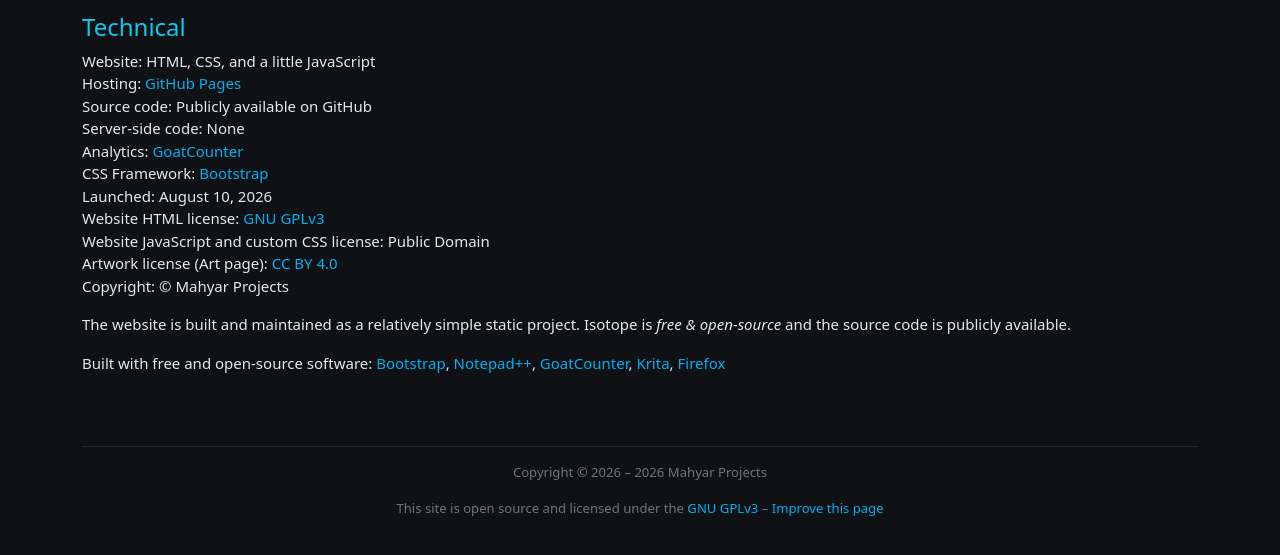
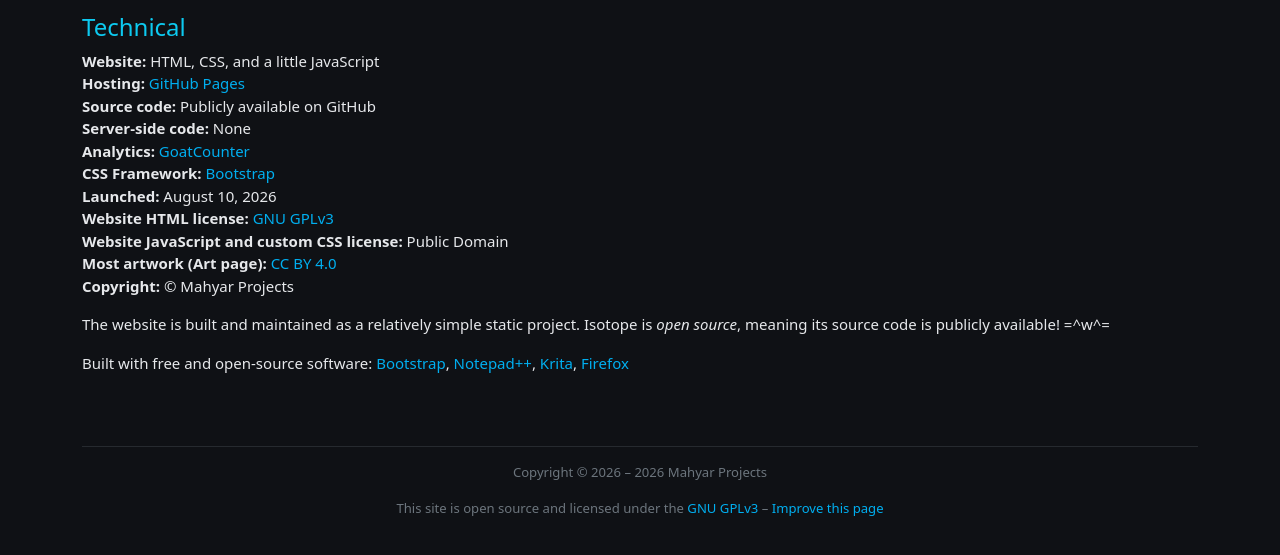
Before and after one commit to Mahyar132/about, a plain HTML site: page index.html in a window 1280 px wide. Shown: the part 267-822 px from the top of the page. Drawn offline with Linux system fonts and the light colour scheme.

Commit message:
Update index.html

```diff
--- a/index.html
+++ b/index.html
@@ -54,30 +54,28 @@
             <h4 class="text-info">Technical</h4>
 
             <p>
-                Website: HTML, CSS, and a little JavaScript<br />
-                Hosting: <a href="https://pages.github.com/">GitHub Pages</a><br />
-                Source code: Publicly available on GitHub<br />
-                Server-side code: None<br />
-                Analytics: <a href="https://goatcounter.com/">GoatCounter</a><br />
-                CSS Framework: <a href="https://getbootstrap.com/">Bootstrap</a><br />
-                Launched: August 10, 2026<br />
-                Website HTML license: <a href="https://www.gnu.org/licenses/gpl-3.0.html">GNU GPLv3</a><br />
-                Website JavaScript and custom CSS license: Public Domain<br />
-                Artwork license (Art page): <a href="https://creativecommons.org/licenses/by/4.0/deed.en">CC BY 4.0</a
-                ><br />
-                Copyright: © Mahyar Projects
+                <strong>Website:</strong> HTML, CSS, and a little JavaScript<br />
+                <strong>Hosting:</strong> <a href="https://pages.github.com/">GitHub Pages</a><br />
+                <strong>Source code:</strong> Publicly available on GitHub<br />
+                <strong>Server-side code:</strong> None<br />
+                <strong>Analytics:</strong> <a href="https://goatcounter.com/">GoatCounter</a><br />
+                <strong>CSS Framework:</strong> <a href="https://getbootstrap.com/">Bootstrap</a><br />
+                <strong>Launched:</strong> August 10, 2026<br />
+                <strong>Website HTML license:</strong> <a href="https://www.gnu.org/licenses/gpl-3.0.html">GNU GPLv3</a><br />
+                <strong>Website JavaScript and custom CSS license:</strong> Public Domain<br />
+                <strong>Most artwork (Art page):</strong> <a href="https://creativecommons.org/licenses/by/4.0/deed.en">CC BY 4.0</a><br />
+                <strong>Copyright:</strong> © Mahyar Projects
             </p>
 
             <p>
                 The website is built and maintained as a relatively simple static project. Isotope is
-                <em>free & open-source</em> and the source code is publicly available.
+                <em>open source</em>, meaning its source code is publicly available! =^w^=
             </p>
 
             <p>
                 Built with free and open-source software:
                 <a href="https://getbootstrap.com/">Bootstrap</a>,
                 <a href="https://notepad-plus-plus.org/">Notepad++</a>,
-                <a href="https://www.goatcounter.com/">GoatCounter</a>,
                 <a href="https://krita.org/en/">Krita</a>,
                 <a href="https://www.firefox.com/en/">Firefox</a>
             </p>
```
